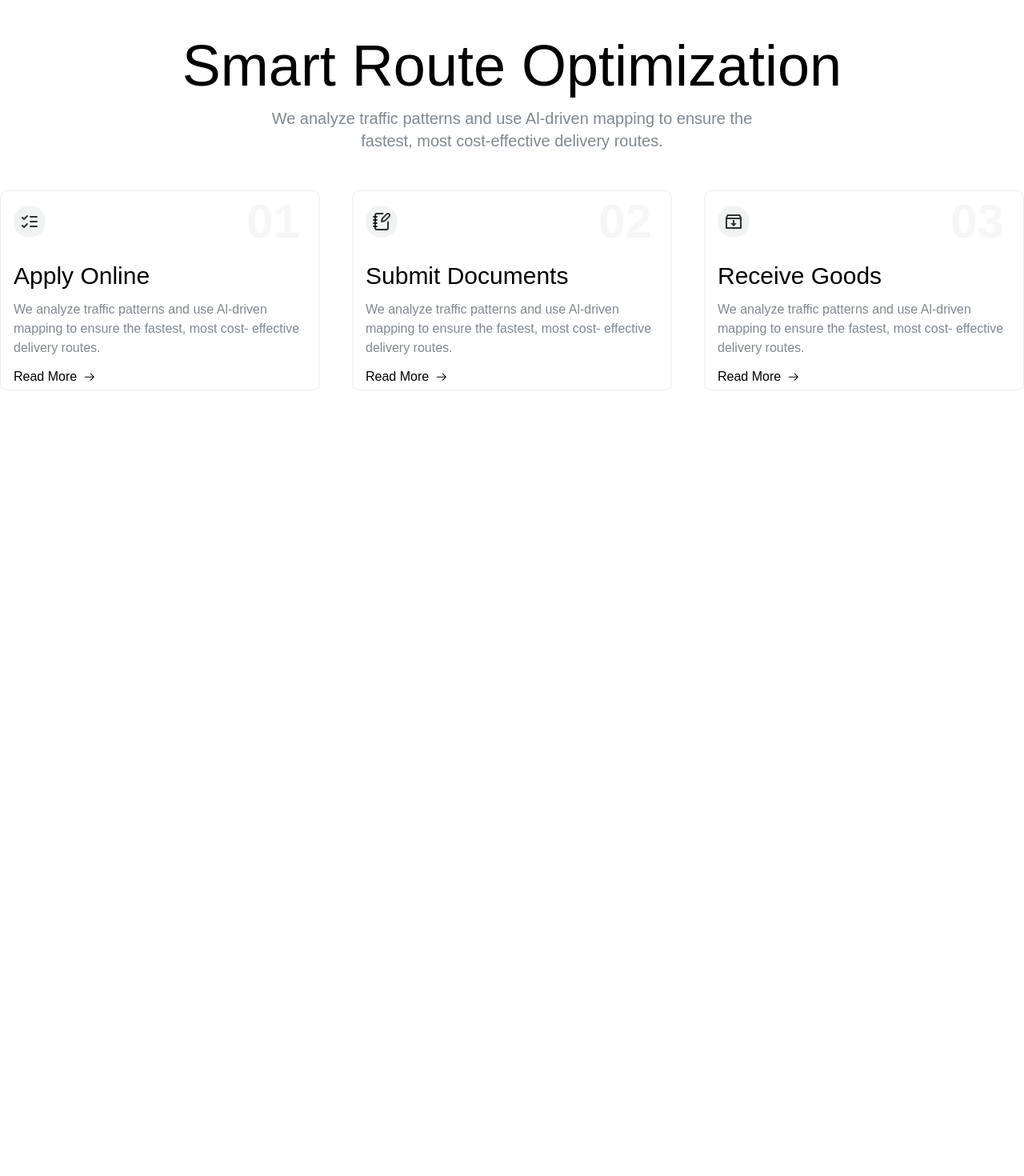
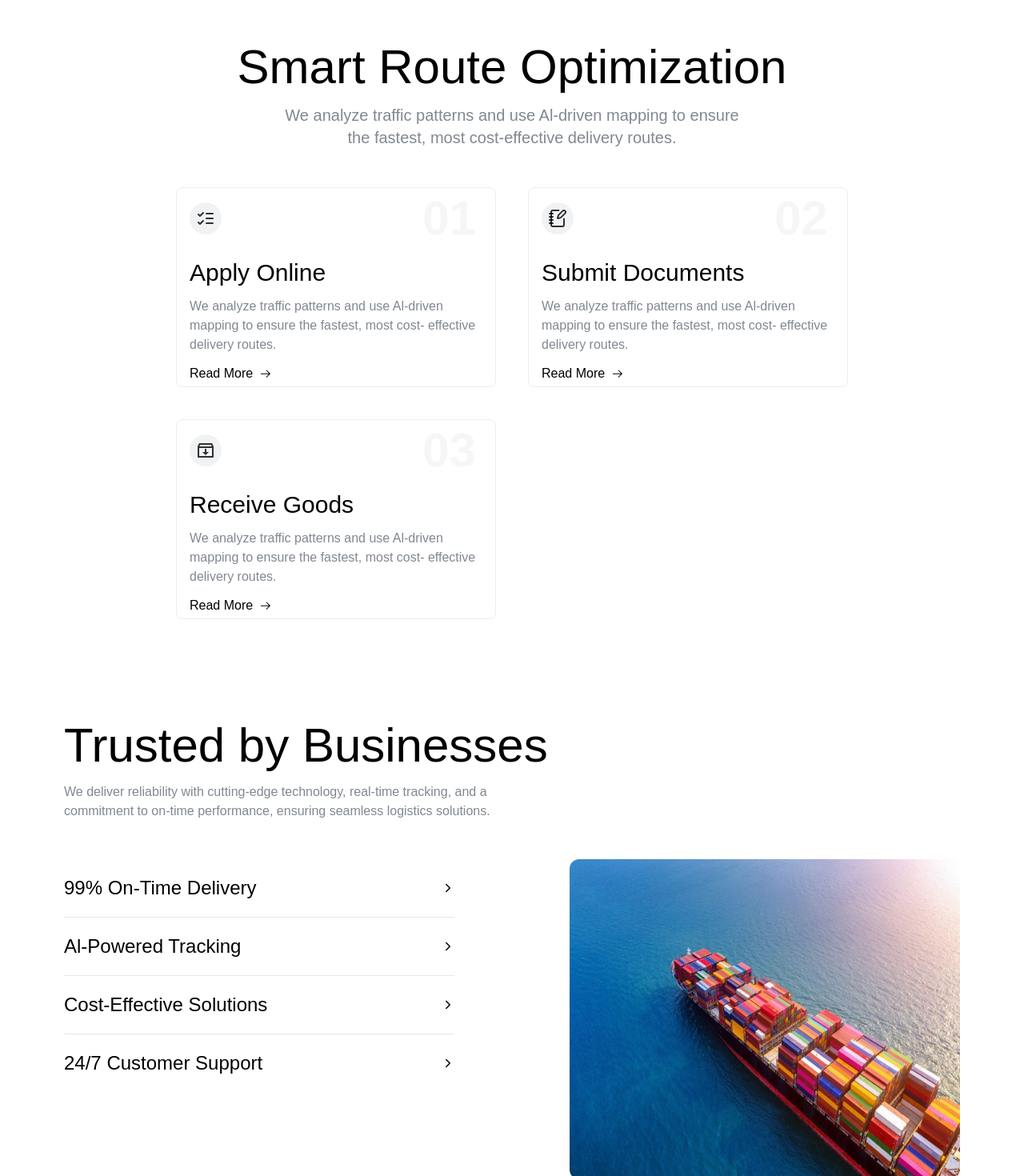
Before and after one commit to AmiraaHesham/SwiftHub, a Next.js app: page / in a window 1280 px wide. Shown: the part 1120-2590 px from the top of the page at 80% size. Before the commit the page ends 1644 px from the top, so only its background shows below. Built offline with nearby package versions, Linux system fonts and the light colour scheme.

Commit message:
add section3 component

```diff
--- a/app/components/Section2.tsx
+++ b/app/components/Section2.tsx
@@ -7,44 +7,61 @@ const Section2 = () => {
     return (
 
         <div className='mt-32 flex flex-col justify-center items-center'>
-            <div className='text-center flex flex-col gap-4  '>
-                <h1 className='text-7xl '>Smart Route Optimization</h1>
-                <h4 className=' text-gray-600/70 text-xl '>We analyze traffic patterns and use Al-driven mapping to ensure the <br />
-                    fastest, most cost-effective delivery routes.</h4>
+            <div className='text-center justify-center flex flex-col gap-4  '>
+                <h1 className='md:text-5xl lg:text-6xl  xs:text-4xl'>Smart Route Optimization</h1>
+                <span className='flex justify-center '>
+                    <h4 className=' text-gray-600/70 xs:text-lg md:text-xl xs:w-[400px] sm:w-[600px] '>
+                        We analyze traffic patterns and use Al-driven mapping to ensure the
+                        fastest, most cost-effective delivery routes.</h4></span>
             </div>
 
 
 
-            <div className='flex justify-center items-center mt-12 gap-10 '>
+            <div className='grid xs:grid-cols-1 lg:grid-cols-2 2xl:grid-cols-3 justify-center items-center mt-12 gap-10 '>
                 <div className='border flex flex-col gap-3 px-4 hover:shadow-lg hover:shadow-slate-600 hover:transition-all cursor-default rounded-lg border-gray-400/20 w-[400px] h-[250px] '>
                     <div className='flex justify-between items-baseline'>
-                        <span className='text-2xl text-black/80  bg-gray-300/30 p-2 rounded-full'><LuListChecks /></span>
-                        <span className=' p-2 rounded-full text-6xl text-gray-400/10 font-extrabold'>01</span>
+                        <span className='text-2xl text-black/80  bg-gray-300/30 p-2 rounded-full'>
+                            <LuListChecks /></span>
+                        <span className=' p-2 rounded-full text-6xl text-gray-400/10 font-extrabold'>
+                            01</span>
                     </div>
-                    <span className='text-3xl '>Apply Online</span>
-                    <span className='text-gray-600/70'>We analyze traffic patterns and use Al-driven mapping to ensure the fastest, most cost- effective delivery routes.</span>
-                    <button className='flex items-center text-md gap-2'>Read More <GoArrowRight /></button>
+                    <span className='text-3xl '>
+                        Apply Online</span>
+                    <span className='text-gray-600/70'>
+                        We analyze traffic patterns and use Al-driven mapping to ensure the fastest, most cost- effective delivery routes.</span>
+                    <button className='flex items-center text-md gap-2'>
+                        Read More <GoArrowRight /></button>
 
                 </div>
                 <div className='border flex flex-col gap-3 px-4 cursor-default hover:shadow-lg hover:shadow-slate-600 hover:transition-all rounded-lg border-gray-400/20 w-[400px] h-[250px] '>
                     <div className='flex justify-between items-baseline'>
-                        <span className='text-2xl text-black/80  bg-gray-300/30 p-2 rounded-full'><LuNotebookPen /></span>
-                        <span className=' p-2 rounded-full text-6xl text-gray-400/10 font-extrabold'>02</span>
+                        <span className='text-2xl text-black/80  bg-gray-300/30 p-2 rounded-full'>
+                            <LuNotebookPen /></span>
+                        <span className=' p-2 rounded-full text-6xl text-gray-400/10 font-extrabold'>
+                            02</span>
                     </div>
-                    <span className='text-3xl '>Submit Documents</span>
-                    <span className='text-gray-600/70'>We analyze traffic patterns and use Al-driven mapping to ensure the fastest, most cost- effective delivery routes.</span>
-                    <button className='flex items-center text-md gap-2'>Read More <GoArrowRight /></button>
+                    <span className='text-3xl '>
+                        Submit Documents</span>
+                    <span className='text-gray-600/70'>
+                        We analyze traffic patterns and use Al-driven mapping to ensure the fastest, most cost- effective delivery routes.</span>
+
+                    <button className='flex items-center text-md gap-2'>
+                        Read More <GoArrowRight /></button>
 
 
                 </div>
                 <div className='border flex flex-col gap-3 px-4 cursor-default hover:shadow-lg hover:shadow-slate-600 hover:transition-all rounded-lg border-gray-400/20 w-[400px] h-[250px] '>
                     <div className='flex justify-between items-baseline'>
-                        <span className='text-2xl text-black/80  bg-gray-300/30 p-2 rounded-full'><RiInboxArchiveLine />
+                        <span className='text-2xl text-black/80  bg-gray-300/30 p-2 rounded-full'>
+                            <RiInboxArchiveLine />
                         </span>
-                        <span className=' p-2 rounded-full text-6xl text-gray-400/10 font-extrabold'>03</span>
+                        <span className=' p-2 rounded-full text-6xl text-gray-400/10 font-extrabold'>
+                            03</span>
                     </div>
-                    <span className='text-3xl '>Receive Goods</span>
-                    <span className='text-gray-600/70'>We analyze traffic patterns and use Al-driven mapping to ensure the fastest, most cost- effective delivery routes.</span>
+                    <span className='text-3xl '>
+                        Receive Goods</span>
+                    <span className='text-gray-600/70'>
+                        We analyze traffic patterns and use Al-driven mapping to ensure the fastest, most cost- effective delivery routes.</span>
                     <button className='flex items-center text-md gap-2'>Read More <GoArrowRight /></button>
 
                 </div>
--- /dev/null
+++ b/app/components/Section3.tsx
@@ -0,0 +1,90 @@
+'use client';
+import Image from 'next/image'
+import React from 'react'
+import { IoIosArrowDown, IoIosArrowForward } from 'react-icons/io'
+
+const Section3 = () => {
+
+    const showData = (ArrowForward: string, ArrowDown: string, p: string) => {
+        const arrowForward = document.getElementById(`${ArrowForward}`)
+        arrowForward?.classList.toggle('hidden')
+        const arrowDown = document.getElementById(`${ArrowDown}`)
+        arrowDown?.classList.toggle('hidden')
+        const text = document.getElementById(`${p}`)
+        text?.classList.toggle('hidden')
+    }
+
+    return (
+        <div className='mt-32 w-full cursor-default'>
+            <div className='lg:w-[650px] '>
+                <h1 className='lg:text-6xl md:text-5xl xs:text-4xl'>Trusted by Businesses</h1>
+                <p className='text-md md:w-[600px] xs:w-[450px] text-gray-600/70 mt-4'>
+                    We deliver reliability with cutting-edge technology, real-time tracking, and a commitment to on-time performance, ensuring seamless logistics solutions.</p>
+            </div>
+            <div className='mt-12 flex lg:flex-row xs:flex-col lg:gap-36 xs:gap-20  justify-center'>
+                <div className='lg:w-[600px] '>
+                    <div onClick={() => { showData('ArrowForward1', 'ArrowDown1', 'p-1') }}
+                        className='hover:shadow-sm hover:px-4 hover:shadow-slate-600 hover:transition-all rounded-lg  '>
+                        <span >
+                            <span className='flex items-center py-5 justify-between'>
+                                <h1 className='text-2xl '>99% On-Time Delivery</h1>
+                                <span id='ArrowForward1'><IoIosArrowForward /></span>
+                                <span id='ArrowDown1' className='hidden'><IoIosArrowDown /></span>
+                            </span>
+                            <p id='p-1' className='hidden text-md  text-gray-600/70 pb-2 '>With advanced logistics planning and real-time tracking, we ensure your shipments reach their destination on schedule-every time.
+                                Al-Powered Tracking</p>
+                        </span>
+                    </div>
+                    <hr></hr>
+                    <div onClick={() => { showData('ArrowForward2', 'ArrowDown2', 'p-2') }}
+                        className='hover:shadow-sm hover:px-4 hover:shadow-slate-600 hover:transition-all rounded-lg  '>
+
+                        <span>
+                            <span className='flex items-center py-5 justify-between'>
+                                <h1 className='text-2xl '>Al-Powered Tracking</h1>
+                                <span id='ArrowForward2'><IoIosArrowForward /></span>
+                                <span id='ArrowDown2' className='hidden'><IoIosArrowDown /></span>
+                            </span>
+                            <p id='p-2' className='hidden text-md  text-gray-600/70 pb-2 '>With advanced logistics planning and real-time tracking, we ensure your shipments reach their destination on schedule-every time.
+                                Al-Powered Tracking</p>
+                        </span>
+                    </div>
+                    <hr></hr>
+                    <div onClick={() => showData('ArrowForward3', 'ArrowDown3', 'p-3')}
+                        className='hover:shadow-sm hover:px-4 hover:shadow-slate-600 hover:transition-all rounded-lg  '>
+                        <span>
+                            <span className='flex items-center py-5 justify-between'>
+                                <h1 className='text-2xl '>Cost-Effective Solutions  </h1>
+                                <span id='ArrowForward3'><IoIosArrowForward /></span>
+                                <span id='ArrowDown3' className='hidden'><IoIosArrowDown /></span>
+                            </span>
+                            <p id='p-3' className='hidden text-md  text-gray-600/70 pb-2 '>With advanced logistics planning and real-time tracking, we ensure your shipments reach their destination on schedule-every time.
+                                Al-Powered Tracking</p>
+                        </span>
+                    </div>
+                    <hr></hr>
+                    <div onClick={() => showData('ArrowForward4', 'ArrowDown4', 'p-4')}
+                        className='hover:shadow-sm hover:px-4 hover:shadow-slate-600 hover:transition-all rounded-lg  '>
+
+                        <span >
+                            <span className='flex items-center py-5 justify-between'>
+                                <h1 className='text-2xl '>24/7 Customer Support </h1>
+                                <span id='ArrowForward4'><IoIosArrowForward /></span>
+                                <span id='ArrowDown4' className='hidden'><IoIosArrowDown /></span>
+                            </span>
+                            <p id='p-4' className='hidden text-md  text-gray-600/70 pb-2 '>With advanced logistics planning and real-time tracking, we ensure your shipments reach their destination on schedule-every time.
+                                Al-Powered Tracking</p>
+                        </span>
+                    </div>
+                </div>
+                <div className='xs:flex justify-center h-[400px]'>
+                    <Image src={'/boat2.jpg'} alt='' width={600} height={100} className='rounded-xl h-[100%]' />
+                </div>
+
+
+            </div>
+        </div>
+    )
+}
+
+export default Section3
--- a/app/page.tsx
+++ b/app/page.tsx
@@ -2,13 +2,15 @@
 import Header from "./components/header";
 import Section1 from "./components/Section1";
 import Section2 from "./components/Section2";
+import Section3 from "./components/Section3";
 
 export default function Home() {
   return (
-    <div className="w-[100%] md:px-20 md:py-9 xs:p-2">
+    <div className="w-[100%] md:px-20 md:py-9 xs:p-3">
       <Header />
       <Section1 />
       <Section2 />
+      <Section3 />
     </div>
 
   );
```
Also changed, not shown: app/components/Section1.tsx (+9 -9 lines), public/boat2.jpg (added).
